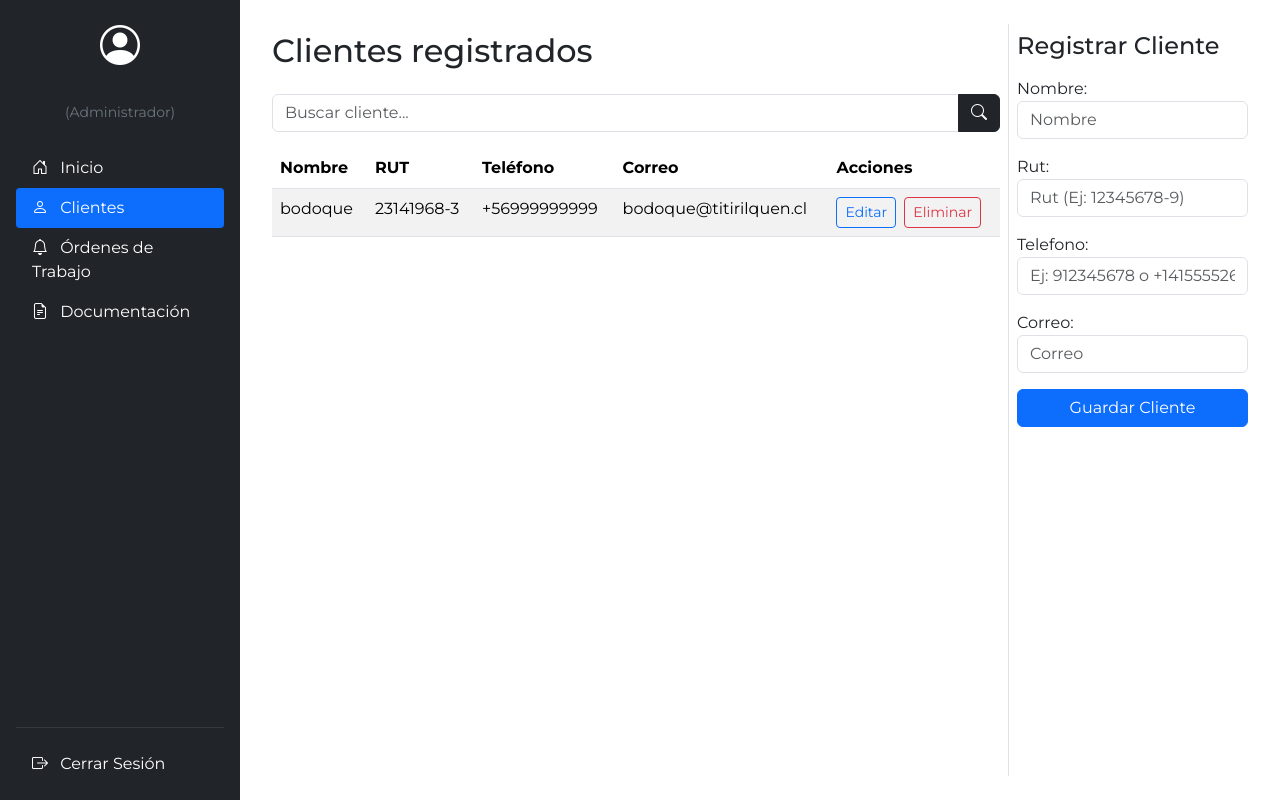
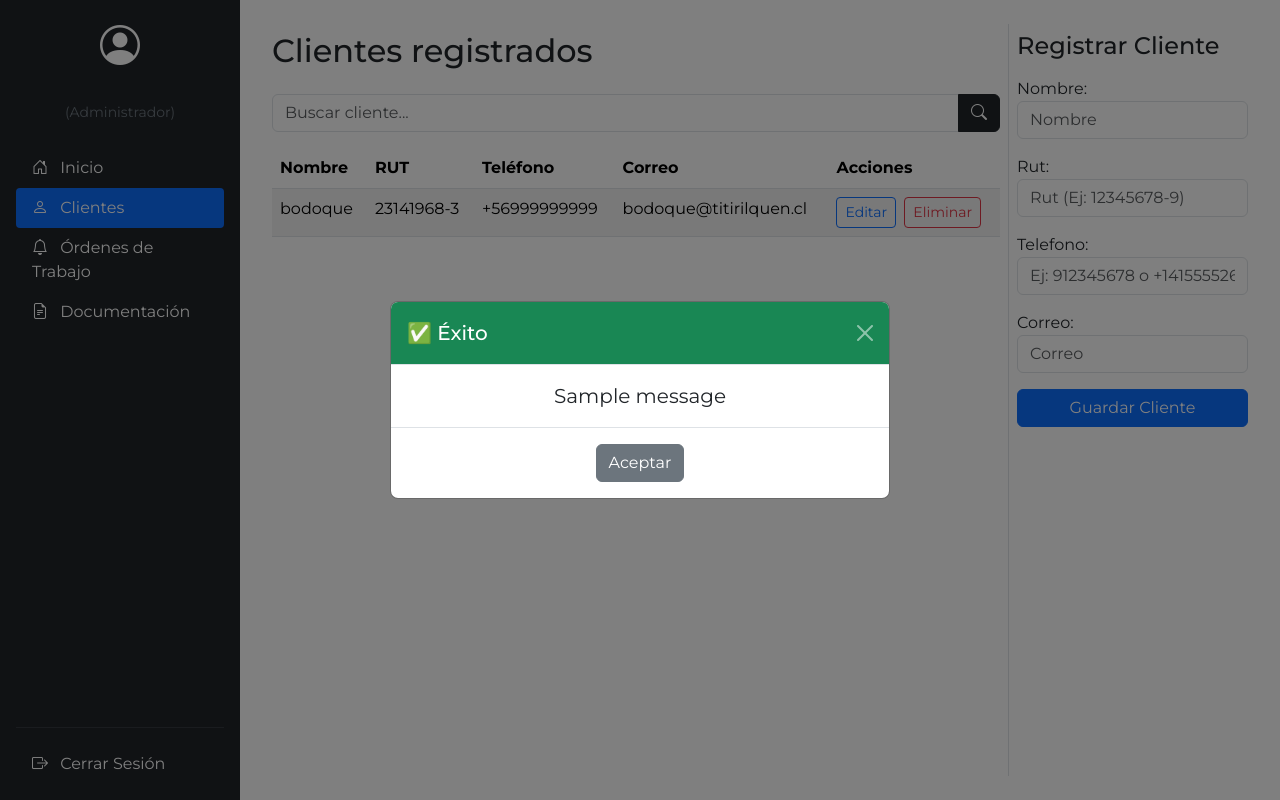
Before and after one commit to Joaquin-3/Atom_JM, a Django app: page /clientes/ in a window 1280 px wide. Run offline with Django 5.2, Linux system fonts and the light colour scheme; data comes from the database, SQL or seed files in the repository; both versions use the stored data as it was after the commit; one stand-in notice (Sample message) is shown.

Commit message:
Todo funcionando

```diff
--- a/templates/clientes.html
+++ b/templates/clientes.html
@@ -120,7 +120,6 @@
 
         <form method="post">
             {% csrf_token %}
-
             {{ form.as_p }}
 
             {% if form.errors %}
@@ -137,6 +136,54 @@
 
 </main>
 
+<!-- 🔔 MODAL DE MENSAJES CENTRADO -->
+{% if messages %}
+<div class="modal fade" id="messagesModal" tabindex="-1" aria-hidden="true">
+    <div class="modal-dialog modal-dialog-centered">
+        <div class="modal-content">
+
+            {% for message in messages %}
+            <div class="modal-header bg-{{ message.tags }} text-white">
+                <h5 class="modal-title">
+                    {% if message.tags == 'success' %}✅ Éxito{% endif %}
+                    {% if message.tags == 'error' %}❌ Error{% endif %}
+                    {% if message.tags == 'warning' %}⚠️ Atención{% endif %}
+                    {% if message.tags == 'info' %}ℹ️ Información{% endif %}
+                </h5>
+                <button type="button" class="btn-close btn-close-white" data-bs-dismiss="modal"></button>
+            </div>
+
+            <div class="modal-body text-center fs-5">
+                {{ message }}
+            </div>
+            {% endfor %}
+
+            <div class="modal-footer justify-content-center">
+                <button type="button" class="btn btn-secondary" data-bs-dismiss="modal">
+                    Aceptar
+                </button>
+            </div>
+
+        </div>
+    </div>
+</div>
+{% endif %}
+
+<!-- SCRIPTS -->
 <script src="https://cdn.jsdelivr.net/npm/bootstrap@5.3.3/dist/js/bootstrap.bundle.min.js"></script>
+
+<script>
+document.addEventListener('DOMContentLoaded', function () {
+    const modalEl = document.getElementById('messagesModal')
+    if (modalEl) {
+        const modal = new bootstrap.Modal(modalEl, {
+            backdrop: 'static',
+            keyboard: true
+        })
+        modal.show()
+    }
+})
+</script>
+
 </body>
 </html>
```
Also changed, not shown: db.sqlite3.
